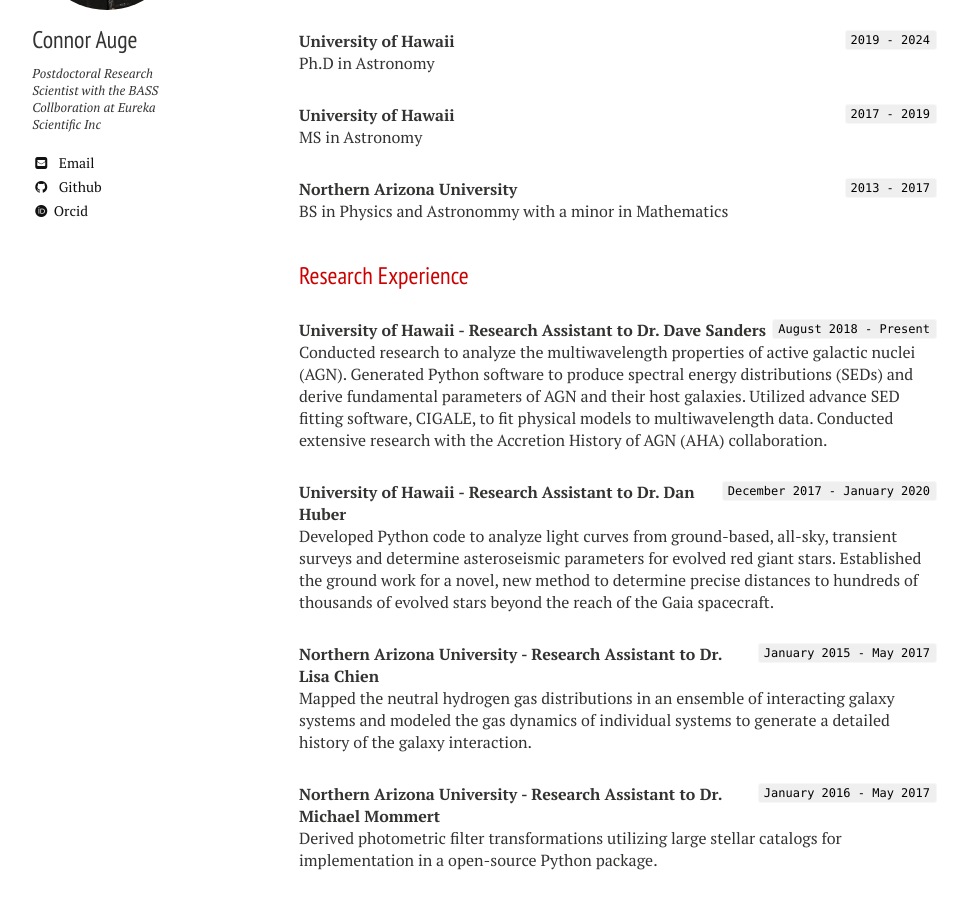
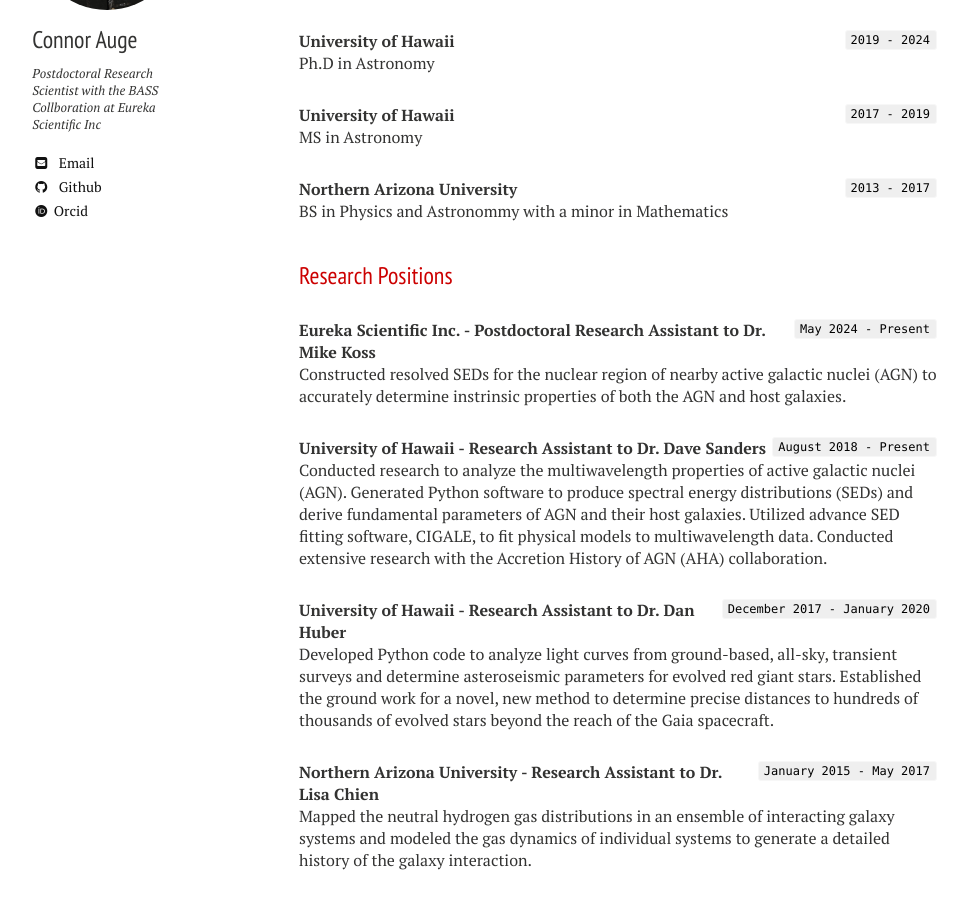
Before and after one commit to cwauge/cwauge.github.io, a Jekyll site: the page built from cv.md, in a window 1280 px wide and 900 px high, scrolled down 371 px. Shown: the whole window, without its empty margins (21-988 px from the left). Built offline with Jekyll 4.4.1, drawn with Linux system fonts in a browser that asks for light colours; nearby versions of some CDN libraries; some web fonts are replaced; our own code applies the rules of GitHub Pages for plain Markdown files.

Commit message:
Postdoc update

```diff
--- a/cv.md
+++ b/cv.md
@@ -19,7 +19,11 @@ MS in Astronomy
 __Northern Arizona University__<br/>
 BS in Physics and Astronommy with a minor in Mathematics
 
-## Research Experience
+## Research Positions
+`May 2024 - Present`
+__Eureka Scientific Inc. - Postdoctoral Research Assistant to Dr. Mike Koss__<br/>
+Constructed resolved SEDs for the nuclear region of nearby active galactic nuclei (AGN) to accurately determine instrinsic properties of both the AGN and host galaxies.
+
 `August 2018 - Present`
 __University of Hawaii - Research Assistant to Dr. Dave Sanders__<br/>
 Conducted research to analyze the multiwavelength properties of active galactic nuclei (AGN). Generated Python software to produce spectral energy distributions (SEDs) and derive fundamental parameters of AGN and their host galaxies. Utilized advance SED fitting software, CIGALE, to fit physical models to multiwavelength data. Conducted extensive research with the Accretion History of AGN (AHA) collaboration.
```
